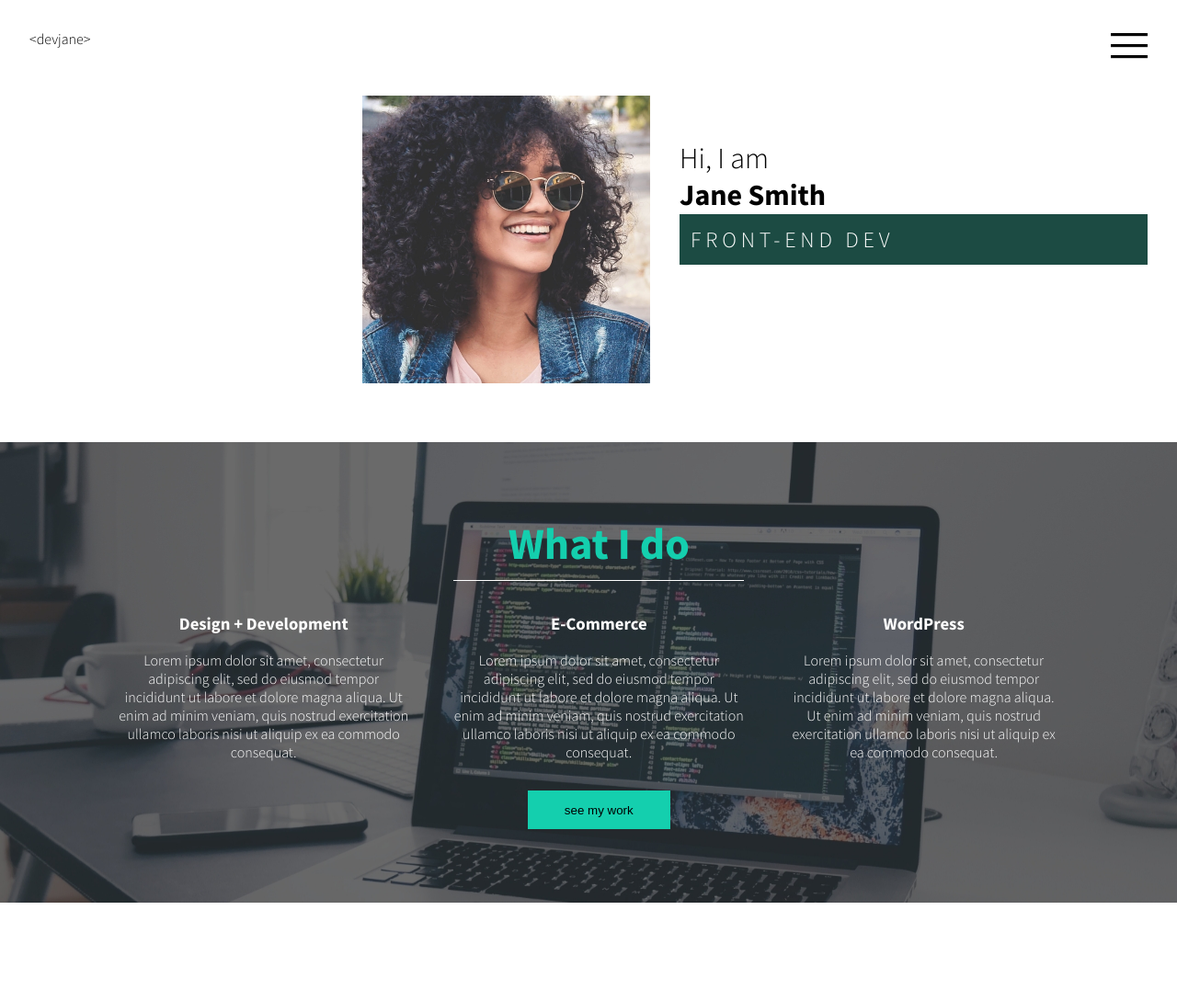
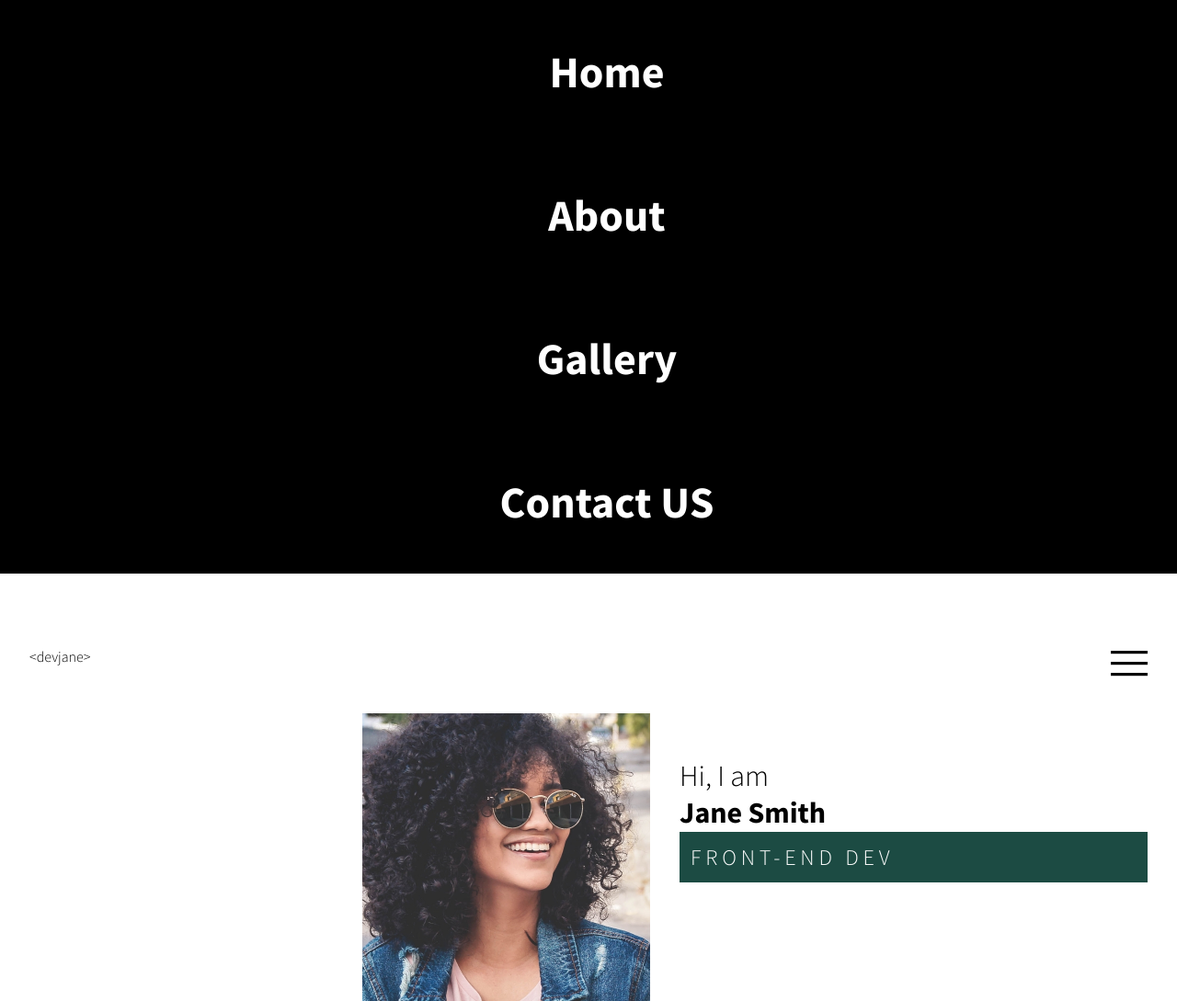
Before and after one commit to abh7662/UI_Design_Fundamentals, a plain HTML site: page Portfolio_Design/index.html in a window 1280 px wide. Shown: the top 1089 px of the page at 92% size. Drawn offline with Linux system fonts and the light colour scheme.

Commit message:
changes in nav bar

```diff
--- a/Portfolio_Design/index.css
+++ b/Portfolio_Design/index.css
@@ -197,3 +197,21 @@ html, body {
 .footer ul li{
     padding: 1em;
 }
+
+nav{
+    background-color: black;
+    color: white;
+    font-size: 3em;
+    font-weight: bold;
+    /* display: none; */
+}
+
+nav ul{
+    list-style: none;
+    text-align: center;
+}
+
+nav ul li{
+    padding: 1em;
+
+}
--- a/Portfolio_Design/index.html
+++ b/Portfolio_Design/index.html
@@ -5,6 +5,14 @@
         <link rel="stylesheet" href="index.css">
     </head>
     <body>
+        <nav>
+            <ul>
+                <li>Home</li>
+                <li>About</li>
+                <li>Gallery</li>
+                <li>Contact US</li>
+            </ul>
+        </nav>
         <div class="header">
             &lt;devjane&gt;
             <svg class="hamburg" viewBox="0 0 100 80" width="40" height="40">
```
